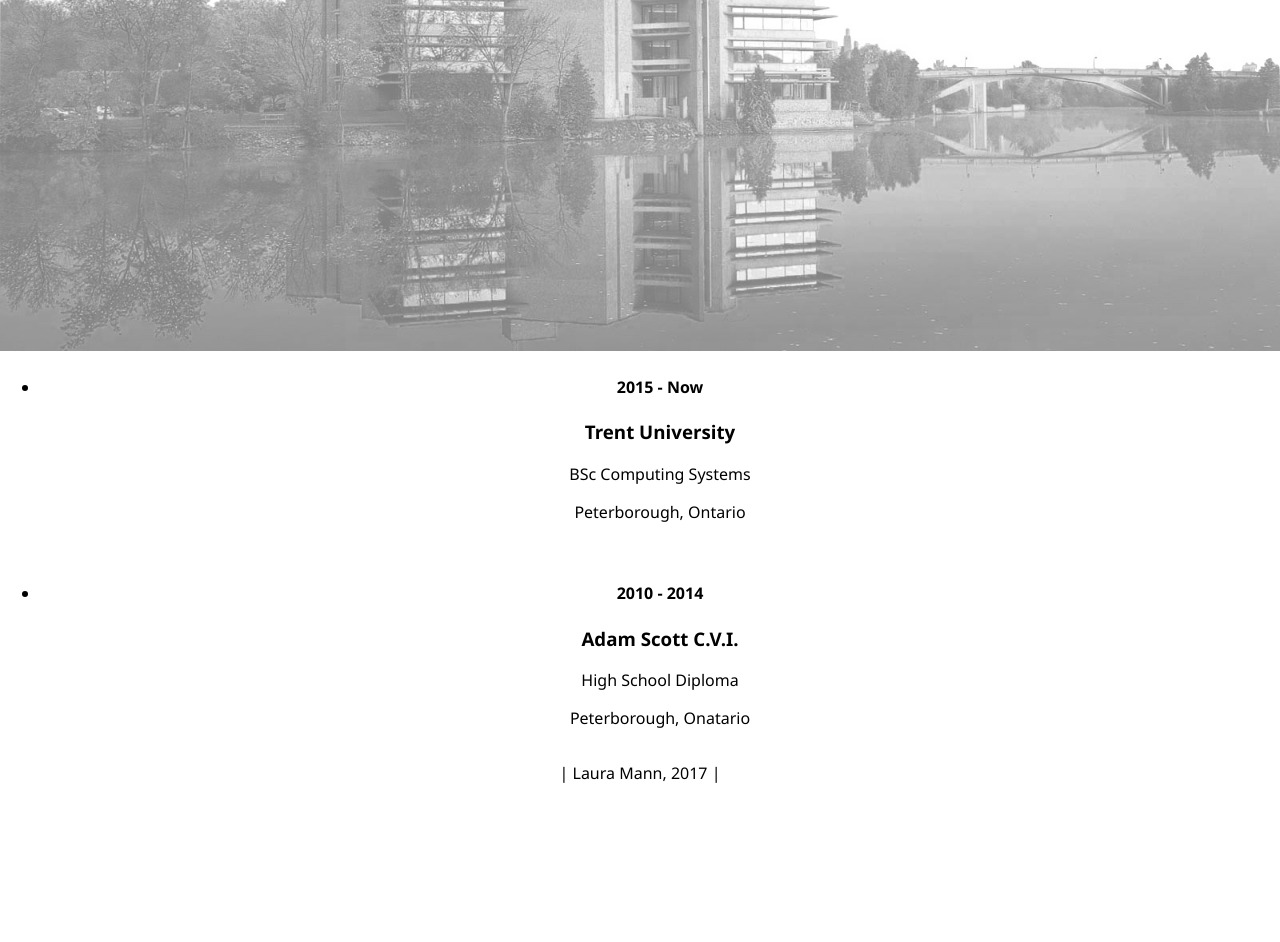
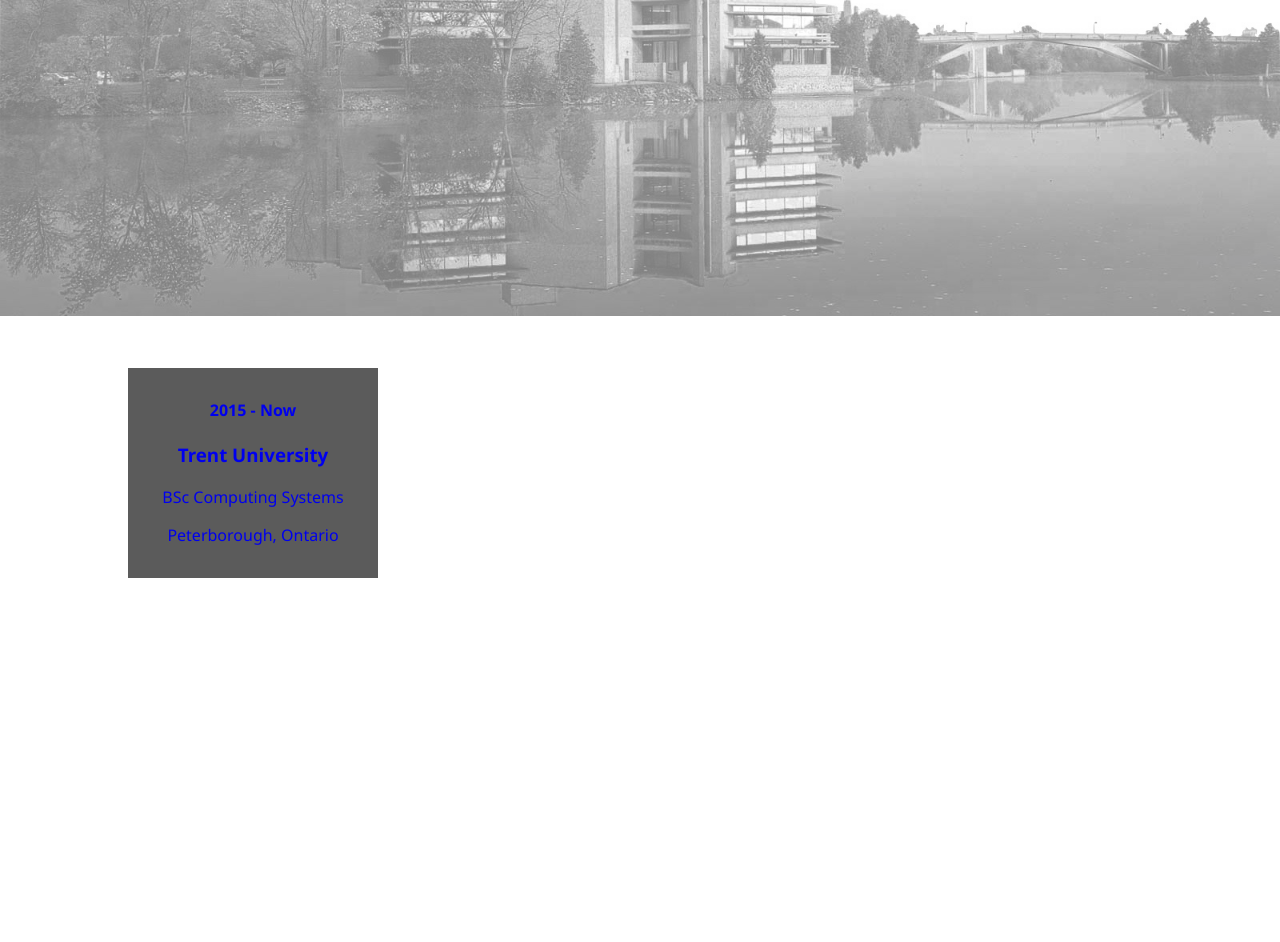
Before and after one commit to lauramann/COIS3420Ass1Q1, a plain HTML site: page education.html in a window 1280 px wide. Shown: the part 214-1156 px from the top of the page. Before the commit the page ends 1014 px from the top, so only its background shows below. Drawn offline with Linux system fonts and the light colour scheme.

Commit message:
education started

```diff
--- a/education.html
+++ b/education.html
@@ -8,9 +8,9 @@
 </head>
 
 <body>
-<div id="container">
+  <div id="container">
 
-  <header>
+    <header>
       <nav class="mainNav">
        <ul>
         <li><a href="extras.html">Extras</a></li>
@@ -23,34 +23,34 @@
   </header>
 
   <main>
-  <section class="titleOnPhoto">
-    <h2>Education</h2>
+    <section class="titleOnPhoto">
+      <h2>Education</h2>
+      <img class="trent" src="images/trent.jpg" alt="The view of Bata Library at Trent University in the winter." width=100%></img>
+    </section>
 
-    <img class="trent" src="images/trent.jpg" alt="The view of Bata Library at Trent University in the winter." width=100%></img>
-    <div class="timeline">
-      <ul>
-        <li>
-          <h4>2015 - Now</h4>
+    <div class="trentu">
+      <a href="https://www.trentu.ca/cois/" target="blank"><h4>2015 - Now</h4>
           <h3>Trent University</h3>
           <p>BSc Computing Systems</p>
-          <p>Peterborough, Ontario</p>
-          <br>
-        </li>
-        <li>
+          <p>Peterborough, Ontario</p></a>
+        </div>
+
+        <div class="adamScott">
+        <a href="http://adamscottcvi.kprdsb.ca/" target="blank">
           <h4>2010 - 2014</h4>
           <h3>Adam Scott C.V.I.</h3>
           <p>High School Diploma</p>
-          <p>Peterborough, Onatario</p>
-        </li>
-      </ul>
+          <p>Peterborough, Onatario</p></a>
+          </div>
+
 
     </div>
+  </main>
 
-  </main>
-  <footer>
-     <p> | Laura Mann, 2017 | </p>
-     </footer>
+<!--   <footer>
+   <p> | Laura Mann, 2017 | </p>
+ </footer> -->
+
 </div>
-
 </body>
 </html>
--- a/style.css
+++ b/style.css
@@ -1,4 +1,4 @@
-p, h1, h2, li, a {
+p, h1, h2, h3, h4, li, a {
 	font-family: "Segoe UI", Helvetica, sans-serif;
 }
 
@@ -83,15 +83,72 @@ body {
 
 /*-------START OF EDUCATION PAGE-------*/
 
-.titleOnPhoto {
-	padding-top: 5%;
+.titleOnPhoto h2 {
+	padding-top: 10%;
 	text-align: center;
+	font-size: 200%;
+	letter-spacing: 4px;
+
+
 }
 
 .trent {
 	opacity: .5;
+	position: absolute;
+	left: 0px;
+	top:0px;
+	z-index: -1;
+	padding-top: 8%;
+
 }
 
+.trentu, .adamScott {
+	background-color: #5b5b5b;
+	color: #FFF;
+	height: 200px;
+	width: 250px;
+	padding-top: 10px;
+	text-align: center;
+	margin-top: 30%;
+}
+
+.trentu:link {
+	color: #FFF;
+}
+
+.trentu {
+	margin-left: 10%;
+}
+
+.trentu a, .adamScott a {
+	text-decoration: none;
+}
+
+.trentu a:visited {
+	color: #FFF;
+	text-decoration: none;
+}
+
+.trentu:hover {
+	background-color: #333;
+}
+
+.adamScott:link {
+	color: #FFF;
+}
+
+.adamScott {
+	margin-left: 20%;
+}
+
+.adamScott a:visited {
+	color: #FFF;
+	text-decoration: none;
+}
+
+.adamScott:hover {
+	background-color: #333;
+}
 
 /*-------END OF EDUCATION PAGE-------*/
 
@@ -100,5 +157,7 @@ footer {
 	text-align: center;
 	padding-top: 0.5px;
 	padding-bottom: 0.5px;
+
+	bottom: 0;
 }
 /*-------END OF CROSS-WEBSITE FOOTER-------*/
```
Also changed, not shown: extras.html (+1 -11 lines), skills.html (+0 -11 lines).
